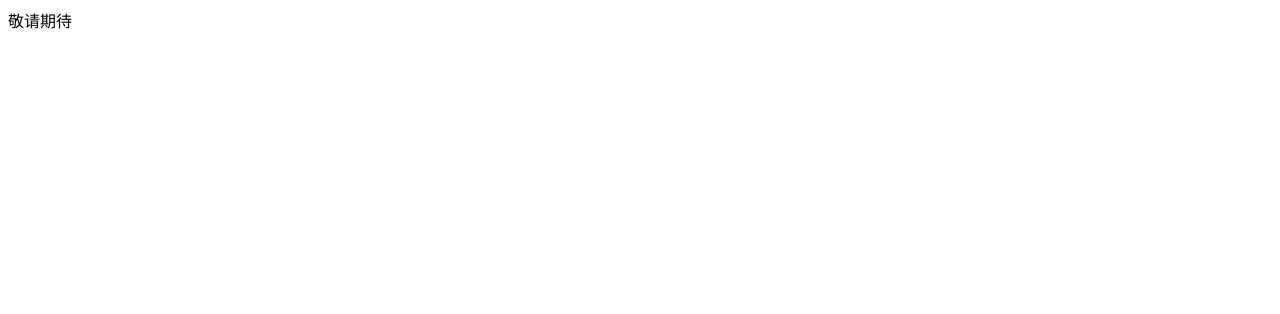
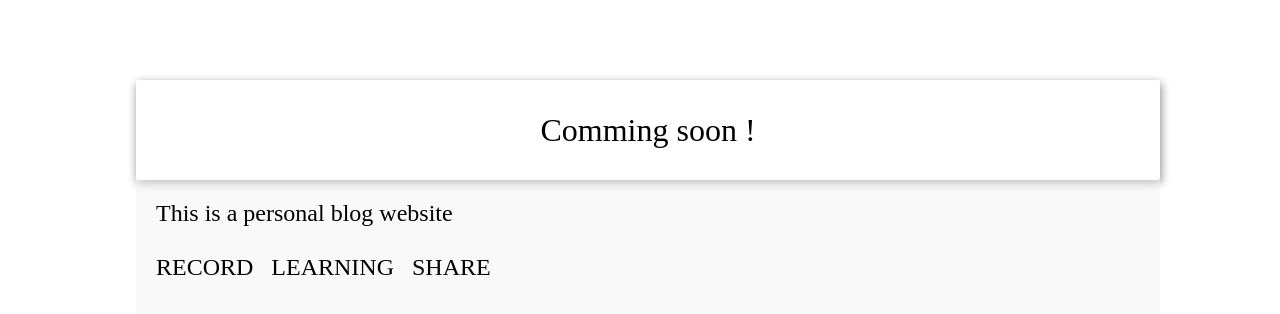
Before and after one commit to ZT5250/zt5250.github.io, a plain HTML site: page index.html in a window 1280 px wide. Drawn offline with Linux system fonts and the light colour scheme.

Commit message:
update index

```diff
--- a/index.html
+++ b/index.html
@@ -1,8 +1,47 @@
 <html>
 	<title>zt5250.gihub.io</title>
+	<style>
+	body{
+		height:100%;
+		width:100%;
+		box-sizing: border-box;
+		overflow:hidden;
+		font-family:"Microsoft YaHei";
+	}
+	#container{
+		width: 80%;
+		margin-left: 10%;
+		height: 100px;
+		margin-top: 80px;
+		text-align: center;
+		vertical-align: middle;
+		line-height: 100px;
+		box-sizing: border-box;
+		border: 1px;
+		box-shadow: 1px 3px 10px #888888;
+		border-radius: 2px;
+		font-size:2em;
+	}
+
+	#subContainer{
+		position: relative;
+		height: calc(100% - 300px);
+		width: 80%;
+		margin-left: 10%;
+		background-color: #f3f3f388;
+		box-sizing: border-box;
+		padding:20px;
+		font-size:1.5em;
+		box-shadow: 1px 3px 5x #888888;
+	}
+	</style>
 	<body>
-		<div>
-		敬请期待
+		<div id="container">
+			Comming soon !
+		</div>
+		<div id = "subContainer">
+			This is a personal blog website</br></br>
+			RECORD&nbsp;&nbsp;&nbsp;LEARNING&nbsp;&nbsp;&nbsp;SHARE
 		</div>
 	</body>
 </html>
```
